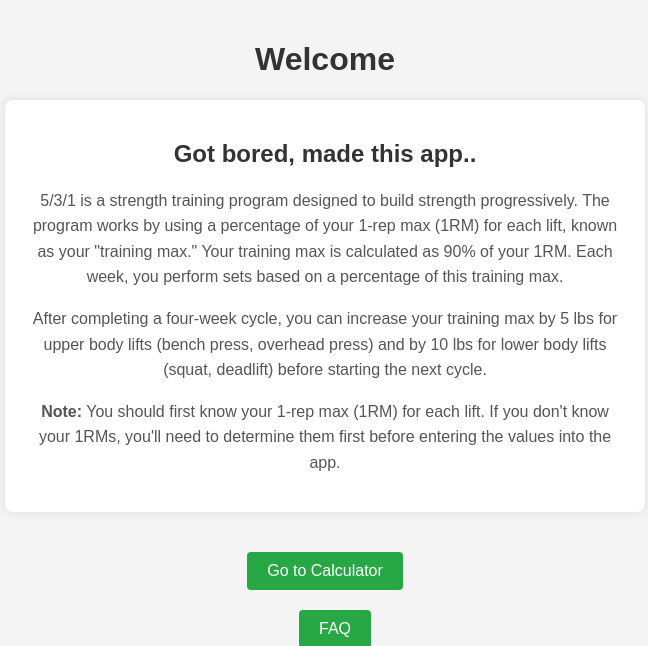
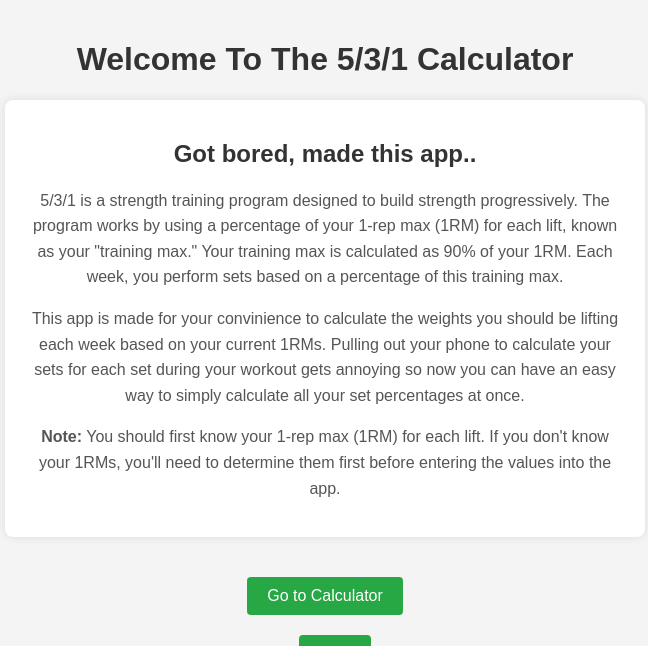
Before and after one commit to GilHope/workout_app, a Flask app: page / in a window 1280 px wide. Shown: the top 646 px of the page, without its empty margins (315-963 px from the left). Run offline with Flask 3, Linux system fonts and the light colour scheme.

Commit message:
update home text

```diff
--- a/frontend/templates/home.html
+++ b/frontend/templates/home.html
@@ -7,7 +7,7 @@
     <link rel="stylesheet" href="{{ url_for('static', filename='css/calculator.css') }}">
 </head>
 <body>
-    <h1>Welcome</h1>
+    <h1>Welcome To The 5/3/1 Calculator</h1>
 
     <section>
         <h2>Got bored, made this app..</h2>
@@ -17,8 +17,7 @@
             Your training max is calculated as 90% of your 1RM. Each week, you perform sets based on a percentage of this training max.
         </p>
         <p>
-            After completing a four-week cycle, you can increase your training max by 5 lbs for upper body lifts (bench press, overhead press)
-            and by 10 lbs for lower body lifts (squat, deadlift) before starting the next cycle.
+            This app is made for your convinience to calculate the weights you should be lifting each week based on your current 1RMs. Pulling out your phone to calculate your sets for each set during your workout gets annoying so now you can have an easy way to simply calculate all your set percentages at once.
         </p>
         <p>
             <strong>Note:</strong> You should first know your 1-rep max (1RM) for each lift.
```
